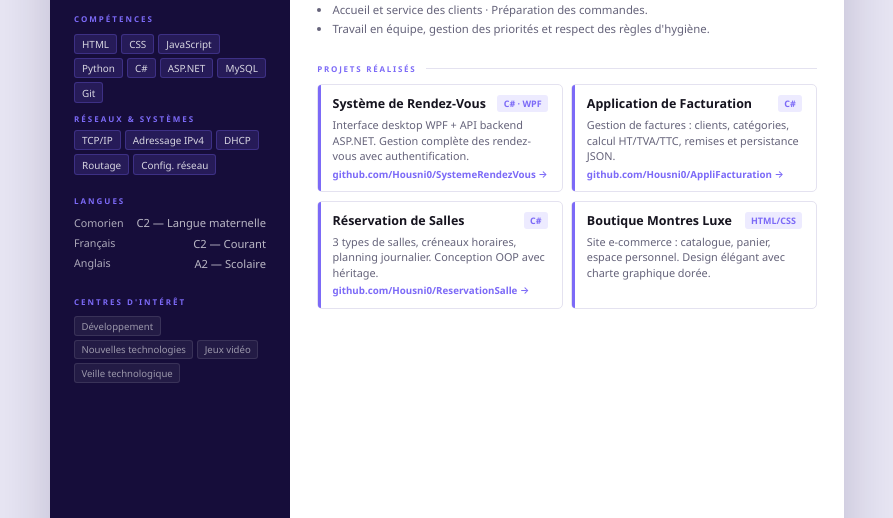
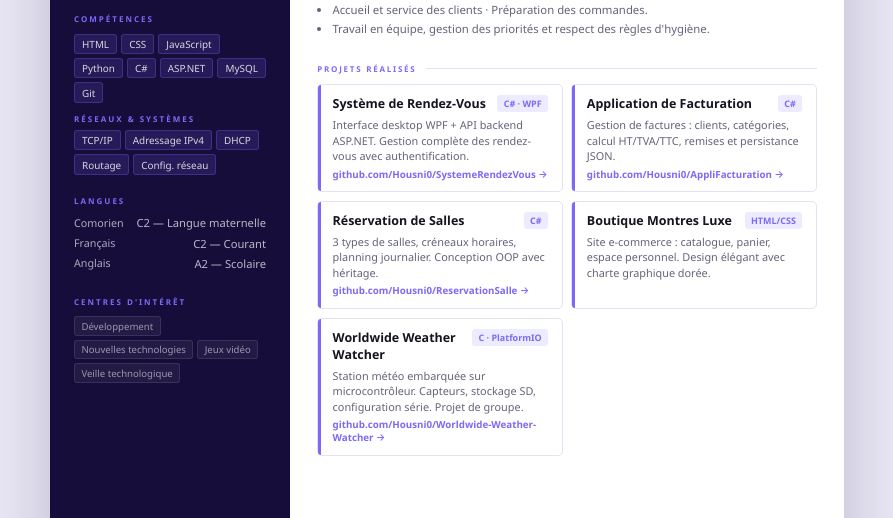
Before and after one commit to Housni0/portfolio, a plain HTML site: page cv.html in a window 1280 px wide. Shown: the part 434-952 px from the top of the page, without its empty margins (193-1086 px from the left). Drawn offline with Linux system fonts and the light colour scheme.

Commit message:
Add Worldwide-Weather-Watcher project to CV

```diff
--- a/cv.html
+++ b/cv.html
@@ -433,6 +433,15 @@
           <p class="proj-desc">Site e-commerce : catalogue, panier, espace personnel. Design élégant avec charte graphique dorée.</p>
         </div>
 
+        <div class="proj">
+          <div class="proj-header">
+            <span class="proj-name">Worldwide Weather Watcher</span>
+            <span class="proj-lang">C · PlatformIO</span>
+          </div>
+          <p class="proj-desc">Station météo embarquée sur microcontrôleur. Capteurs, stockage SD, configuration série. Projet de groupe.</p>
+          <a class="proj-link" href="https://github.com/Housni0/Worldwide-Weather-Watcher" target="_blank">github.com/Housni0/Worldwide-Weather-Watcher →</a>
+        </div>
+
       </div>
     </section>
 
```
Also changed, not shown: 1 other file.
